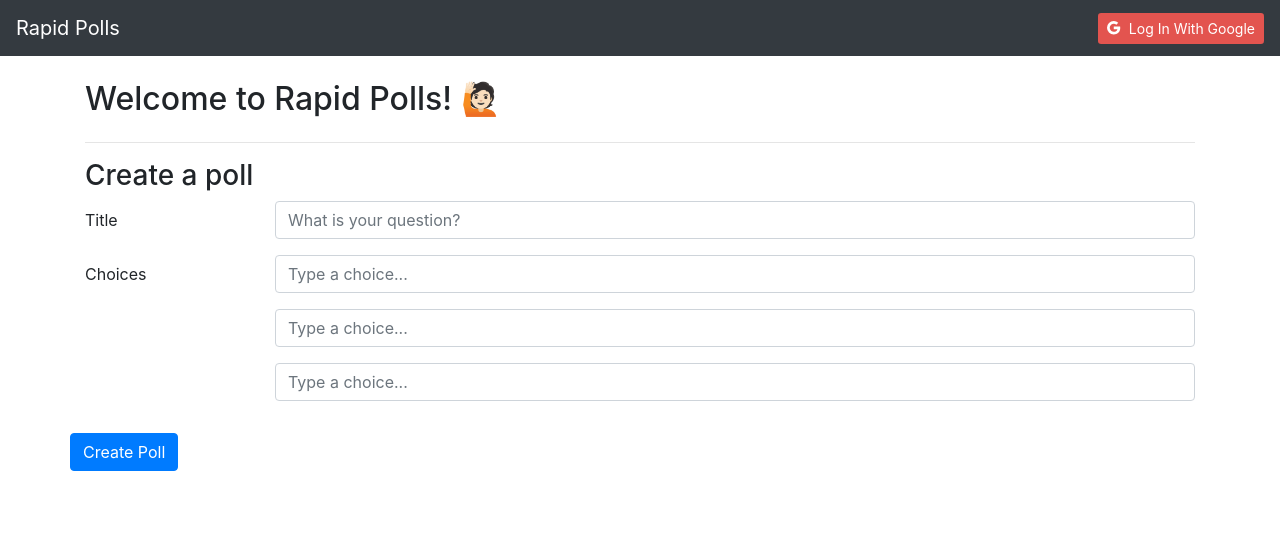
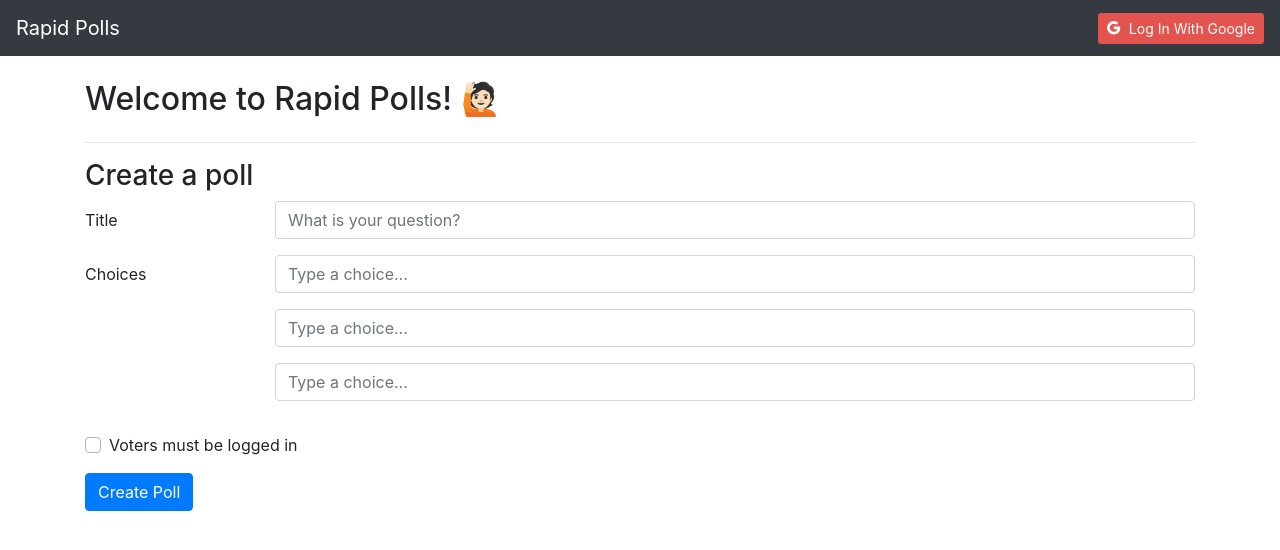
Before and after one commit to orellazri/rapidpolls-vue, a Vue app: page /#/ in a window 1280 px wide. Shown: the top 550 px of the page. Built offline with nearby package versions, Linux system fonts and the light colour scheme; no server answers.

Commit message:
Add option to enforce login on vote

```diff
--- a/src/components/CreatePollForm.vue
+++ b/src/components/CreatePollForm.vue
@@ -13,7 +13,6 @@
 					</b-col>
 				</b-row>
 
-				<div>
 				<b-row class="mb-3">
 					<b-col cols="12" sm="2">
 						<label for="title" class="col-form-label">Choices</label>
@@ -28,9 +27,18 @@
 				</b-row>
 
 				<b-row class="mb-3">
+					<b-col>
+						<b-form-checkbox v-model="enforceLogin">
+							Voters must be logged in
+						</b-form-checkbox>
+					</b-col>
+				</b-row>
+
+				<b-row class="mb-3">
+					<b-col>
 						<b-button type="submit" variant="primary">Create Poll</b-button>
+					</b-col>
 				</b-row>
-				</div>
 			</b-form>
 		</b-col>
 	</b-row>
@@ -48,6 +56,7 @@
 		return {
 			title: '',
 			choices: ['', '', ''],
+			enforceLogin: false,
 		}
 	},
 
@@ -82,6 +91,7 @@
 			await db.collection('polls').doc(pollId).set({
 				title: this.title,
 				total_votes: 0,
+				enforce_login: this.enforceLogin,
 				creator: (this.user != null) ? this.user.uid : null,
 				created_at: firebase.firestore.FieldValue.serverTimestamp(),
 			});
--- a/src/pages/Home.vue
+++ b/src/pages/Home.vue
@@ -24,7 +24,7 @@
 	},
 
 	mounted() {
-		store.commit("setLoading", false);
+		store.commit('setLoading', false);
 	}
 };
 </script>
--- a/src/pages/MyPolls.vue
+++ b/src/pages/MyPolls.vue
@@ -45,7 +45,6 @@
 			}
 		} catch (e) {
 			store.commit('setError', 'An error occured while trying to fetch your polls.');
-			store.commit('setLoading', false);
 			return;
 		}
 
--- a/src/pages/ViewPoll.vue
+++ b/src/pages/ViewPoll.vue
@@ -108,12 +108,11 @@
 		const choicesSnapshot = await db.collection('polls').doc(this.id).collection('choices').get();
 		this.choices = choicesSnapshot.docs.map((doc) => doc.data());
 
-		// Check if the user has already voted (by IP)
+		// Get the user's IP
 		try {
 			this.ip = await getIP();
 		} catch (e) {
 			store.commit('setError', "Could not fetch information that's required to protect the polls on our site. Please disable your ad blocker and refresh this page.");
-			store.commit('setLoading', false);
 			return;
 		}
 
@@ -128,6 +127,12 @@
 
 		if (this.hasVoted) {
 			this.indexVoted = vote.docs[0].data().choice;
+		} else {
+			// Check if enforce login is true and the user is not logged in
+			if (this.poll.enforce_login && this.user == null) {
+				store.commit('setError', 'You must be logged in to vote on this poll.');
+				return;
+			}
 		}
 
 		// Update chart data
--- a/src/store/index.js
+++ b/src/store/index.js
@@ -12,6 +12,8 @@
   mutations: {
     setError(state, error) {
       state.error = error;
+      if (error)
+        state.loading = false;
     },
 
     setLoading(state, loading) {
```
Lines whose indentation alone changed are shown as unchanged.
